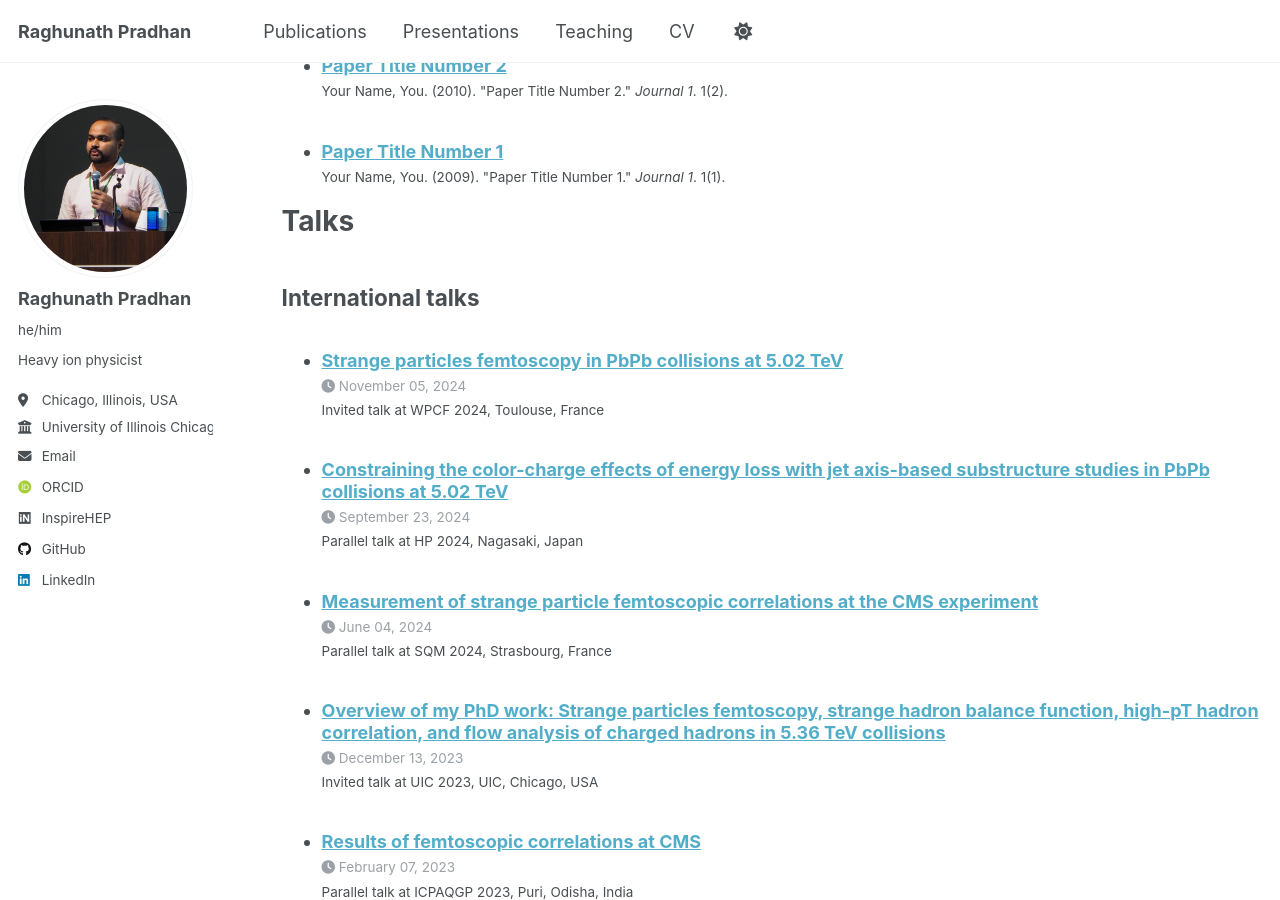
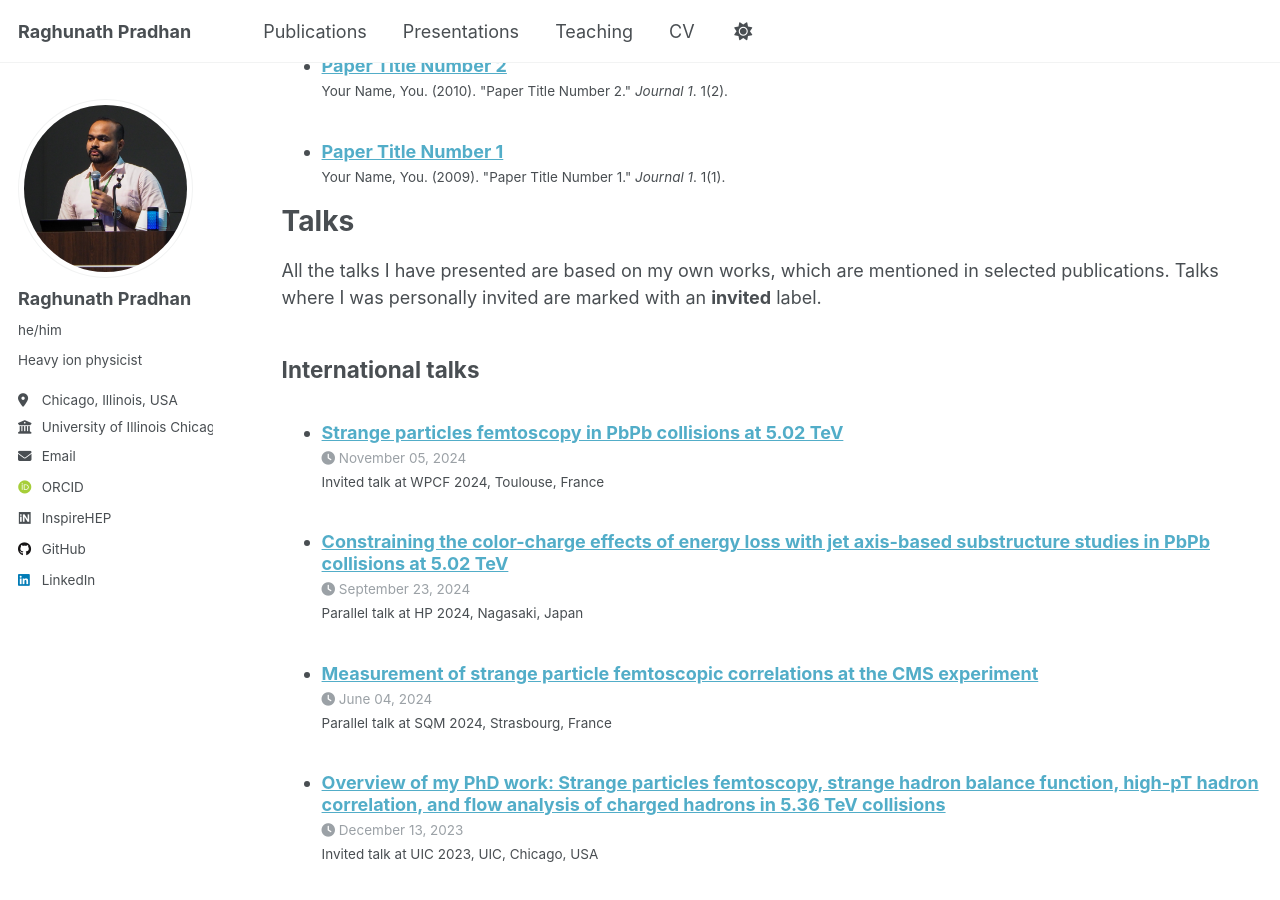
Before and after one commit to RAGHUMATAPITA/RAGHUMATAPITA.github.io, a Jekyll site: the page built from _pages/cv.md, in a window 1280 px wide and 900 px high, scrolled down 1353 px. Built offline with Jekyll 4.4.1, drawn with Linux system fonts in a browser that asks for light colours; some web fonts are replaced; a script that is not in the unit is left out.

Commit message:
talk in CV

```diff
--- a/_pages/cv.md
+++ b/_pages/cv.md
@@ -50,6 +50,8 @@ Publications
 Talks
 ======
 
+All the talks I have presented are based on my own works, which are mentioned in selected publications. Talks where I was personally invited are marked with an **invited** label.
+
 International talks
 ------
   <ul>{% for post in site.talks reversed %}
```
